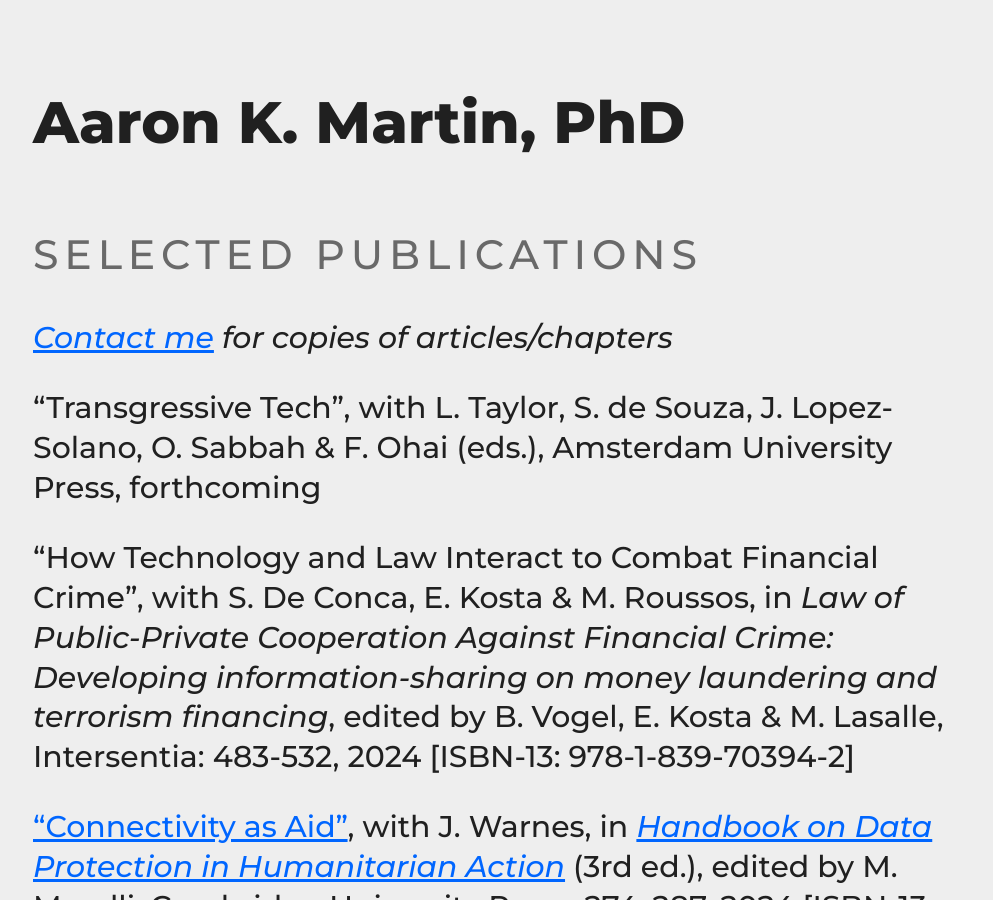
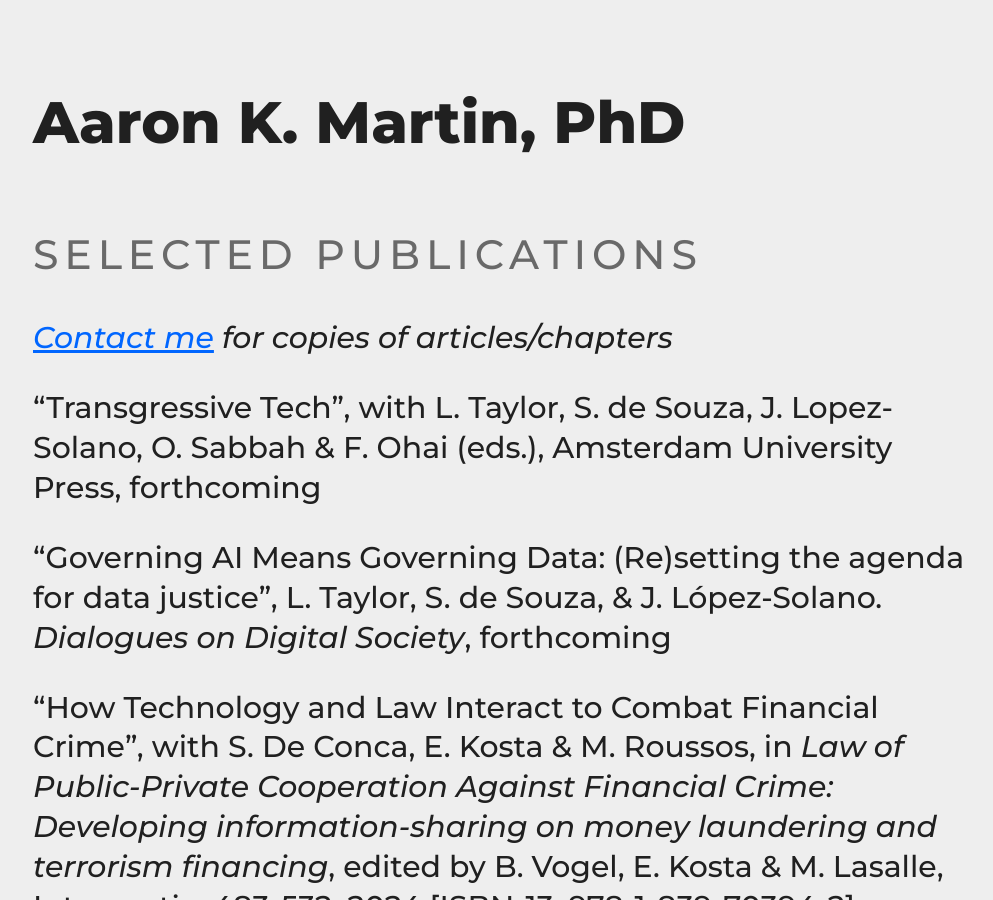
Before and after one commit to haroonalrasheed/641a, a Jekyll site: the page built from selected-publications/index.md, in a window 1280 px wide and 900 px high. Shown: the whole window, without its empty margins (131-1124 px from the left). Built offline with Jekyll 4.4.1, drawn with Linux system fonts in a browser that asks for light colours.

Commit message:
Update index.md

```diff
--- a/selected-publications/index.md
+++ b/selected-publications/index.md
@@ -7,6 +7,8 @@ title: Selected Publications
 _[Contact me](mailto:a.k.martin@alumni.lse.ac.uk) for copies of articles/chapters_
 
 "Transgressive Tech", with L. Taylor, S. de Souza, J. Lopez-Solano, O. Sabbah & F. Ohai (eds.), Amsterdam University Press, forthcoming
+
+"Governing AI Means Governing Data: (Re)setting the agenda for data justice", L. Taylor, S. de Souza, & J. López-Solano. _Dialogues on Digital Society_, forthcoming
 
 “How Technology and Law Interact to Combat Financial Crime”, with S. De Conca, E. Kosta & M. Roussos, in _Law of Public-Private Cooperation Against Financial Crime:
 Developing information-sharing on money laundering and terrorism financing_, edited by B. Vogel, E. Kosta & M. Lasalle, Intersentia: 483-532, 2024 [ISBN-13: 978-1-839-70394-2]
```
